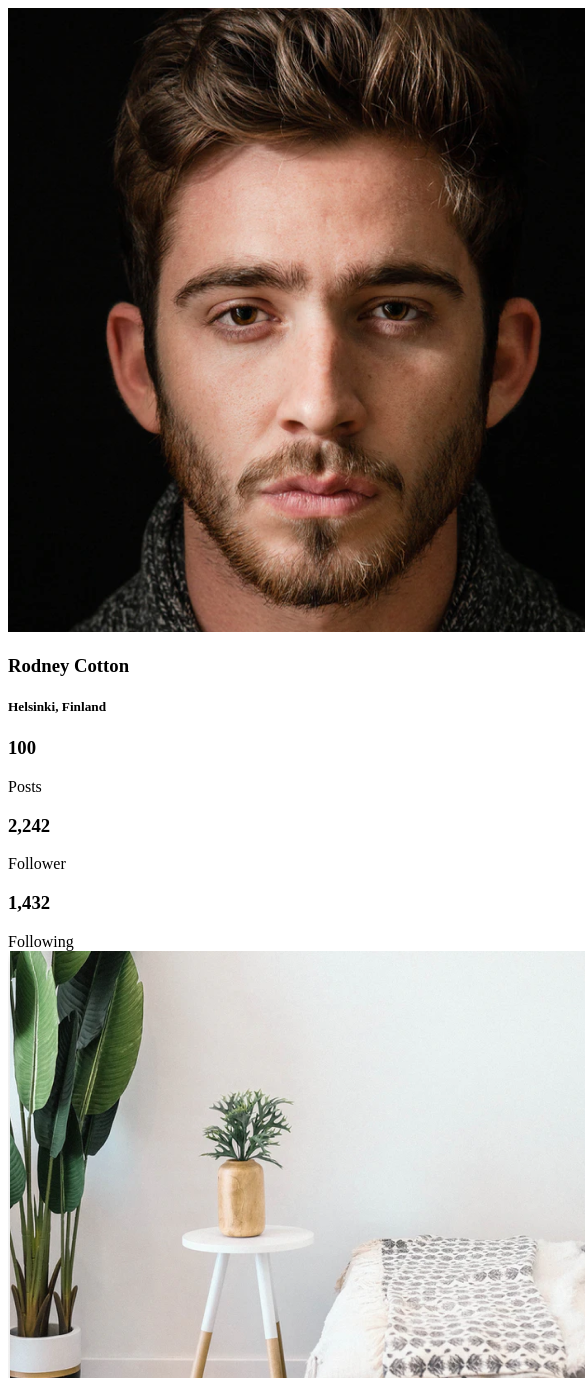
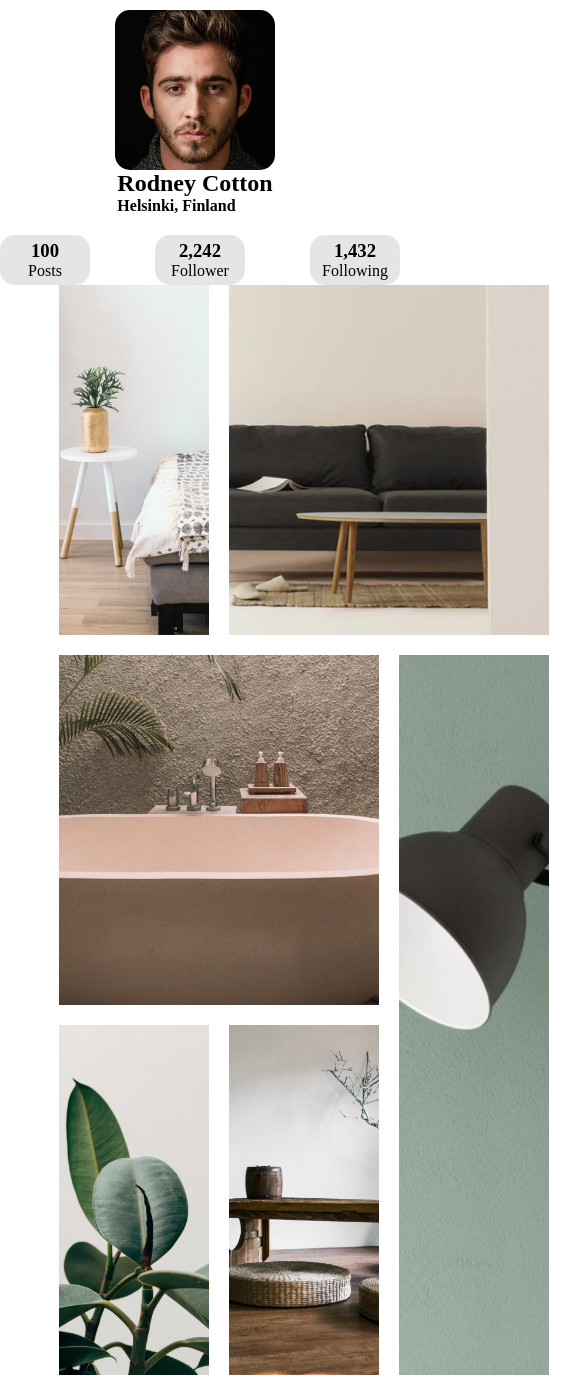
Before and after one commit to segunmotunde/gallert, a plain HTML site: page index.html in a window 390 px wide. Shown: the top 1378 px of the page, 585 px wide, since content can reach past the window. Drawn offline with Linux system fonts and the light colour scheme.

Commit message:
working on the responsive

```diff
--- a/index.html
+++ b/index.html
@@ -5,15 +5,15 @@
     <meta http-equiv="X-UA-Compatible" content="IE=edge" />
     <meta name="viewport" content="width=device-width, initial-scale=1.0" />
     <title>Document</title>
+    <link rel="stylesheet" href="styles.css" />
   </head>
   <body>
-    <div>
-      <img src="./image/profilePhoto.png" alt="" />
-      <div>
-        <h3>Rodney Cotton</h3>
-        <h5>Helsinki, Finland</h5>
+    <div class="profileImg"></div>
+    <div class="profile">
+      <h2>Rodney Cotton</h2>
+      <h4>Helsinki, Finland</h4>
     </div>
-      <div>
+    <div class="profileSection">
       <section>
         <h3>100</h3>
         <span>Posts</span>
@@ -28,13 +28,12 @@
       </section>
     </div>
     <div id="imgContainer">
-        <img src="./image/photo1.png" alt="" />
-        <img src="./image/photo2.png" alt="" />
-        <img src="./image/photo3.png" alt="" />
-        <img src="./image/photo4.png" alt="" />
-        <img src="./image/photo5.png" alt="" />
-        <img src="./image/photo6.png" alt="" />
-      </div>
+      <div class="img img-1">123</div>
+      <div class="img img-2">123</div>
+      <div class="img img-3">123</div>
+      <div class="img img-4">123</div>
+      <div class="img img-5">123</div>
+      <div class="img img-6">123</div>
     </div>
   </body>
 </html>
--- a/styles.css
+++ b/styles.css
@@ -0,0 +1,76 @@
+*{
+    padding: 0;
+    margin: 0;
+}
+
+.profileImg{
+    background-image: url(./image/profilePhoto.png);
+    width: 160px;
+    max-width: 160px;
+    height: 160px;
+    border-radius: 15px;
+    background-repeat: no-repeat;
+    background-position: center;
+   margin: auto;
+   margin-top: 10px;
+    background-size: cover;
+}
+.profile{
+    margin: auto;
+    width: fit-content;
+}
+.profileSection{
+    display: flex;
+    justify-content: space-between;
+    width: 400px;
+    margin: auto;
+    margin-top: 20px;
+}
+.profileSection > section {
+    width: 80px;
+    padding: 5px;
+    background-color: #E5E5E5;
+    border-radius: 15px;
+    display: flex;
+    flex-direction: column;
+    justify-content: center;
+    align-items: center;
+}
+#imgContainer{
+    width: 70vw;
+    margin: auto;
+    display: grid;
+    grid-template-columns: repeat(3, minmax(150px, 350px));
+    grid-template-rows: repeat(3,  minmax(150px, 350px));
+    grid-gap: 20px;
+}
+.img{
+    /* width: 350px;
+    height: 350px; */
+    background-position: center;
+    background-repeat: no-repeat;
+    background-size: cover;
+    object-fit: cover;
+    color: rgba(137, 43, 226, 0);
+}
+.img-1{
+    background-image: url(./image/photo1.png);
+}
+.img-2{
+    background-image: url(./image/photo2.png);
+    grid-area: 1/2/2/4;
+}
+.img-3{
+    background-image: url(./image/photo3.png);
+    grid-area: 2/1/3/3;
+}
+.img-4{
+    background-image: url(./image/photo_4.png);
+    grid-area: 2/3/4/4;
+}
+.img-5{
+    background-image: url(./image/photo5.png);
+}
+.img-6{
+    background-image: url(./image/photo6.png);
+}
```
Lines whose indentation alone changed are shown as unchanged.
